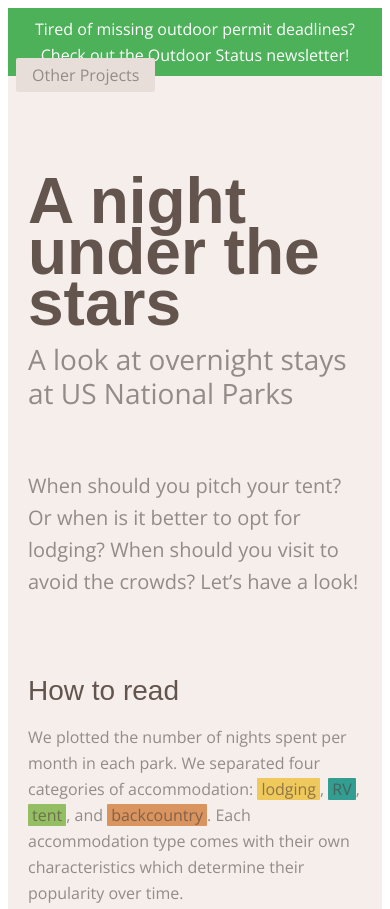
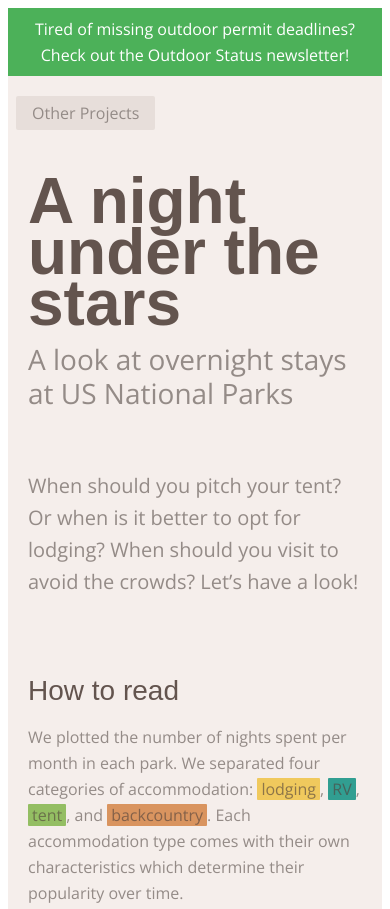
Before and after one commit to JordanVincent/jordan-vincent.com, a Gatsby site: page /night-under-the-stars in a window 390 px wide. Shown: the top 909 px of the page. Built offline with nearby package versions, Linux system fonts and the light colour scheme; Gatsby itself is replaced by a stand-in of ours; a web font is replaced by a local one.

Commit message:
Fix back button on mobile

```diff
--- a/src/components/NightUnderTheStars/index.scss
+++ b/src/components/NightUnderTheStars/index.scss
@@ -378,6 +378,10 @@
 
 @media only screen and (max-width: 600px) {
   .NightUnderTheStars {
+    &__back-btn {
+      top: 80px;
+    }
+
     .park-group {
       padding: 0 20px;
 
```
